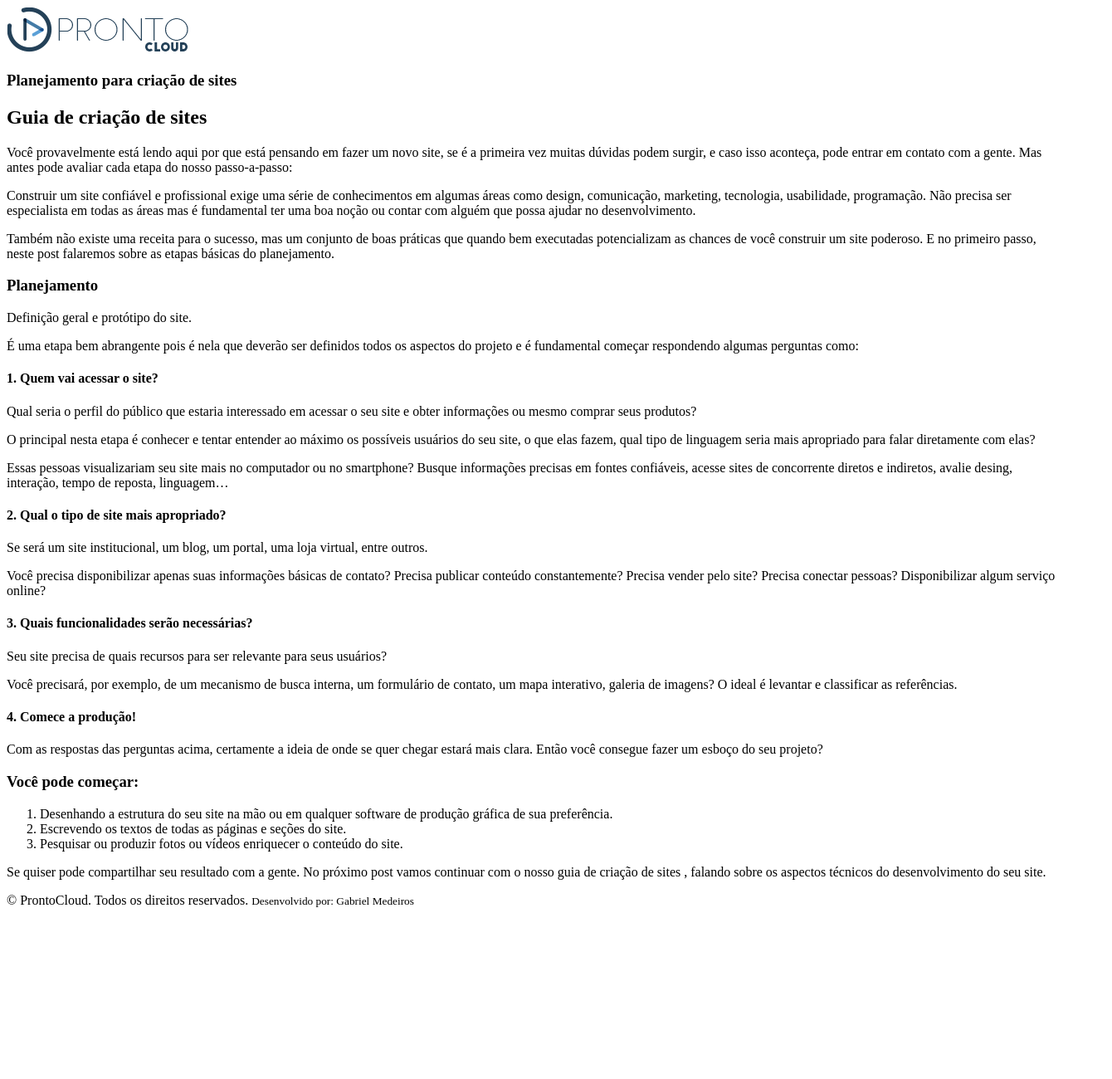
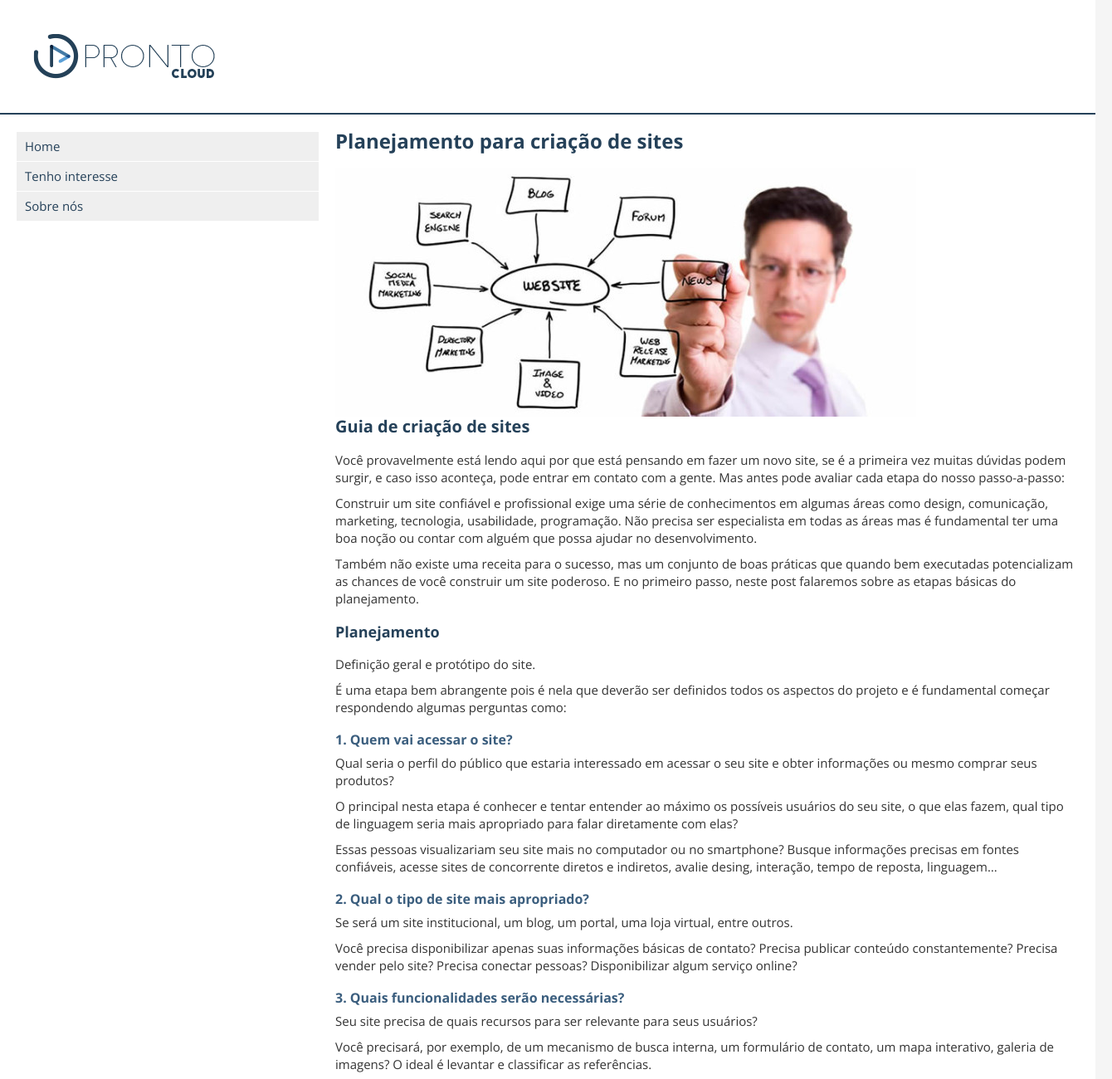
Before and after one commit to gabriel-afd/curso-frontend, a plain HTML site: page prontocloud2/index.html in a window 1280 px wide. Shown: the top 1300 px of the page at 83% size, 1340 px wide, since content can reach past the window. Before the commit the page ends 1110 px from the top, so only its background shows below. Drawn offline with nearby package versions, Linux system fonts and the light colour scheme.

Commit message:
adicionando estilo

```diff
--- /dev/null
+++ b/prontocloud2/css/styles.css
@@ -0,0 +1,143 @@
+html {
+    font-size: 62.5%;
+}
+
+
+body {
+    background-color: #f5f5f5;
+    font-family: 'Open Sans', sans-serif;
+
+}
+
+.main-container {
+
+    display: block;
+    max-width: 100vw;
+    margin: 0 auto; /* centrlizar - laterais em auto*/
+
+
+}
+
+.container {
+    display: block;
+    float: left;
+    padding: 20px;
+    width: 100%;
+    margin: 0 auto;
+}
+
+header {
+    background-color: #fff;
+    display: block;
+    float: left;
+    padding: 20px;
+    width: 100%;
+    border-bottom: 2px solid #254159;
+
+}
+
+h1 {
+    font-size: 2.4rem;
+    color: #254159;
+    margin-bottom: 20px;
+}
+
+h2 {
+    font-size: 2rem;
+    color: #254159;
+    margin-bottom: 20px;
+}
+
+h3 {
+    font-size: 1.8rem;
+    color: #254159;
+    margin-bottom: 20px;
+    padding-top: 10px;
+}
+
+h4 {
+    font-size: 1.6rem;
+    color: #3b5e7e;
+    margin-bottom: 10px;
+    padding-top: 10px;
+}
+
+p {
+    margin-bottom: 10px;
+    line-height: 1.4;
+    color: #333;
+}
+
+ ol {
+    margin-left: 30px;
+}
+
+ol li {
+    font-size: 1.4rem;
+    color: #454545;
+}
+
+section {
+    background-color: #fff;
+    display: block;
+    float: left;
+    font-size: 1.5rem;
+    width: 100%;
+    padding: 20px;
+
+}
+
+section nav {
+    display: block;
+    float: left;
+    width: 30%;
+
+
+}
+
+nav li {
+    background-color:#efefef;
+    margin: 1px 20px 1px 0;
+    padding: 10px;
+}
+
+nav li:hover {
+    background-color: #dfdfdf;
+}
+
+nav a {
+    text-decoration: none;
+    color: #254159;
+}
+
+nav a:hover {
+    color: #385874;
+}
+
+section article {
+
+    display: block;
+    float: left;
+    width: 70%;
+
+
+}
+
+footer {
+    background-color: #254159;
+
+    float: left;
+    width: 100%;
+    padding: 20px;
+
+}
+
+footer p {
+    color: #ffffff;
+    font-size: 1.4rem;
+}
+
+footer small {
+    font-size: 80%;
+    display: block;
+}
--- a/prontocloud2/index.html
+++ b/prontocloud2/index.html
@@ -3,19 +3,46 @@
 <head>
     <meta charset="UTF-8">
     <meta name="viewport" content="width=device-width, initial-scale=1.0">
+
+    <!--CSS-->
+    <link rel="stylesheet" href="../html/css/reset.css">
+    <link rel="stylesheet" href="./css/styles.css">
+
+    <!--Icones-->
+
+    <link rel="shortcut icon" href="./images/favicon.cc">
+    <link rel="apple-touch-icon" href="./images/icon-touch-retina-iphone.png">
+    <link rel="apple-touch-icon" href="./images/icon-touch-retina-ipad.png">
+
+
+    <!--Google Fonts-->
+    <link rel="preconnect" href="https://fonts.googleapis.com">
+    <link rel="preconnect" href="https://fonts.gstatic.com" crossorigin>
+    <link href="https://fonts.googleapis.com/css2?family=Open+Sans:wght@300;400;700&family=Pacifico&display=swap" rel="stylesheet">
+
     <title>Prontocloud</title>
 </head>
 <body>
+    <div class="main-container">
     <header>
+        <div class="container">
         <img src="./images/prontocloud.png" alt="ProntoCloud">
+        </div>
     </header>
     <section>
         <nav>
-
+            <ul>
+                <li><a href="">Home</a></li>
+                <li><a href="">Tenho interesse</a></li>
+                <li><a href="">Sobre nós</a></li>
+            </ul>
         </nav>
         <article>
 
             <h1>Planejamento para criação de sites</h1>
+
+            <img src="./images/web-design-planning-700x300.jpg" alt="web-design-planning">
+
             <h2>Guia de criação de sites</h2>
             <p>Você provavelmente está lendo aqui por que está pensando em fazer um novo site, se é a primeira vez muitas dúvidas podem surgir, e caso isso aconteça, pode entrar em contato com a gente. Mas antes pode avaliar cada etapa do nosso passo-a-passo:</p>
             <p>Construir um site confiável e profissional exige uma série de conhecimentos em algumas áreas como design, comunicação, marketing, tecnologia, usabilidade, programação. Não precisa ser especialista em todas as áreas mas é fundamental ter uma boa noção ou contar com alguém que possa ajudar no desenvolvimento.</p>
@@ -62,10 +89,13 @@
 
         </article>
     </section>
+    <div class="container">
     <footer>
         <p>&copy; ProntoCloud. Todos os direitos reservados.
         <small>Desenvolvido por: Gabriel Medeiros</small></p>
+    </div>
     </footer>
+</div>
 
 </body>
 </html>
```
